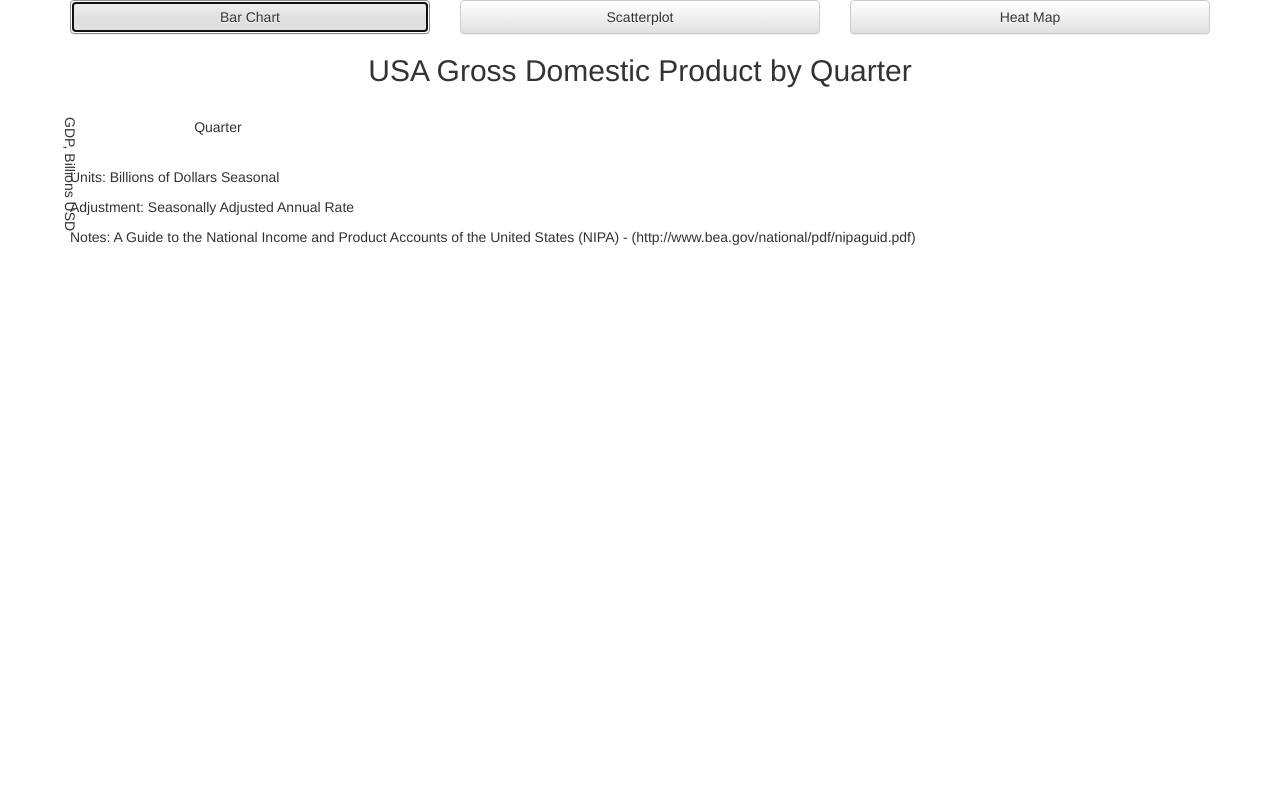
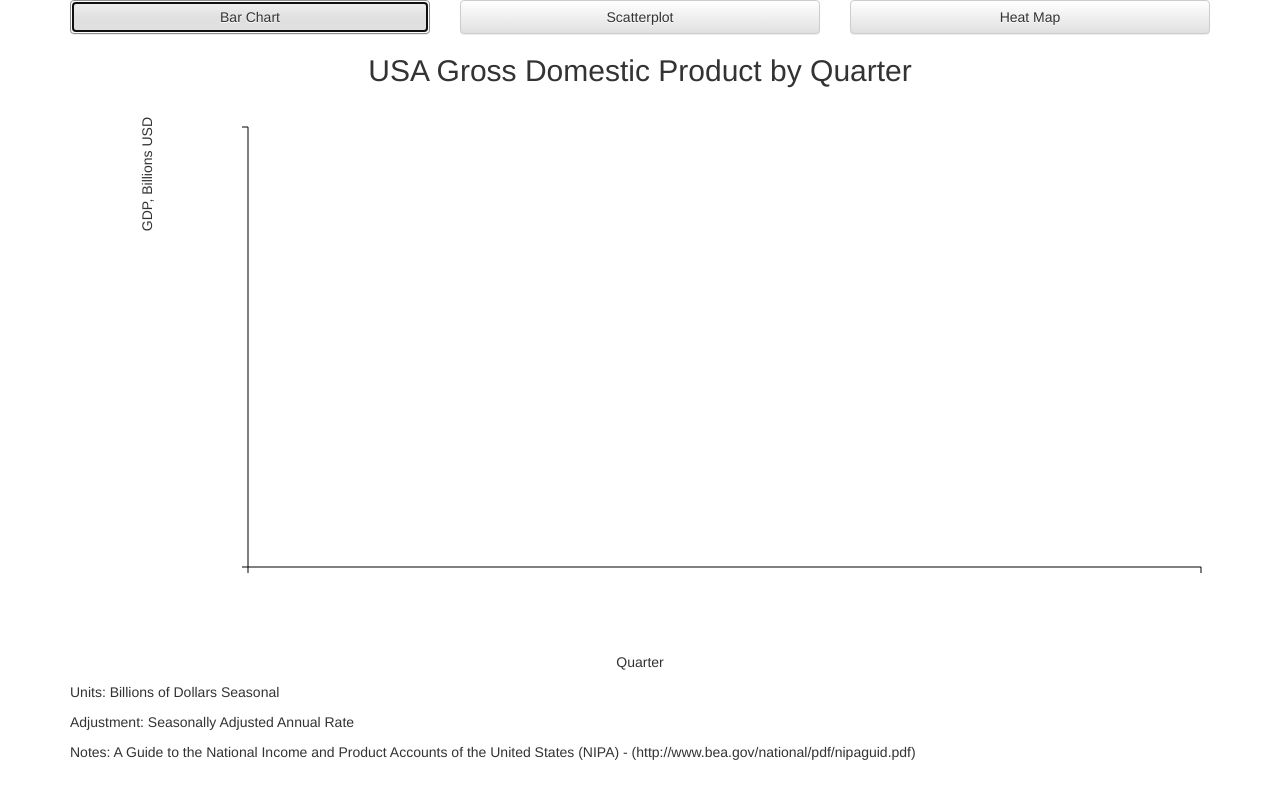
Before and after one commit to templetonpr/fcc-graphs, a plain HTML site: page index.html in a window 1280 px wide. Both pictures are taken after a click on the button "Bar Chart". Drawn offline with nearby package versions, Linux system fonts and the light colour scheme; no server answers.

Commit message:
Add bar graph

```diff
--- a/index.html
+++ b/index.html
@@ -37,6 +37,35 @@
 
     <div class="row">
       <div class="col-xs-12" id="graphContainer">
+
+        <div class="row">
+          <div class="col-xs-12 text-center">
+            <h2 id='title'>Title</h2>
+          </div>
+        </div>
+
+        <div class="row">
+          <div class="col-xs-1">
+            <p id='yLabel'>yLabel</p>
+          </div>
+          <div class="col-xs-11">
+            <div id='graph'></div>
+          </div>
+        </div>
+
+        <div class="row">
+          <div class="col-xs-12 text-center">
+            <p id='xLabel'>xLabel</p>
+          </div>
+        </div>
+
+        <div class="row">
+          <div class="col-xs-12">
+            <div id='desc'>desc</div>
+          </div>
+        </div>
+
+      </div>
     </div>
 
   </main>
--- a/scripts/app.js
+++ b/scripts/app.js
@@ -12,13 +12,14 @@ function Graph(url, title, xLabel, yLabel, desc, type) {
   this.data = [];
 
   this.render = function() {
-    var temp = "";
-    temp += "<h2 id='title'>"+thisGraph.title+"</h2><br>";
-    temp += "<p id='yLabel'>"+thisGraph.yLabel+"</p>";
-    temp += "<div id='graph'></div>";
-    temp += "<p id='xLabel'>"+thisGraph.xLabel+"</p><br>";
-    temp += "<div id='desc'>"+thisGraph.desc+"</div>";
-    $("#graphContainer").html(temp);
+    $("#title").text(thisGraph.title);
+    $("#xLabel").text(thisGraph.xLabel);
+    $("#yLabel").text(thisGraph.yLabel);
+    $("#desc").html(thisGraph.desc);
+    $("#graph").html("");
+    if (thisGraph.type == 'bar') {
+      drawBarGraph(thisGraph.data);
+    }
   };
 
   $.getJSON(url)
@@ -27,7 +28,7 @@ function Graph(url, title, xLabel, yLabel, desc, type) {
     if (thisGraph.url == "https://raw.githubusercontent.com/FreeCodeCamp/ProjectReferenceData/master/GDP-data.json") {
       // reformat GDP data
       thisGraph.data = data.data.map(function(val){
-        return {quarter: val[0], value: val[1]};
+        return {xVal: val[0], yVal: val[1]};
       });
 
     } else if (thisGraph.url == "https://raw.githubusercontent.com/FreeCodeCamp/ProjectReferenceData/master/global-temperature.json") {
@@ -85,3 +86,109 @@ $(function(){
     heatMap.render();
   });
 });
+
+function drawBarGraph(graphData) {
+  // draw bar graph
+  // expects data to be in the form: [{"xVal": xVal, "yVal": yVal},...]
+
+  // Color variables
+  var backgroundColor = '#fff';
+  var barColor = 'lightblue'; // @todo pick a better color (and use hex code)
+  var barOutline = 'lightBlue'; // @todo pick a better color (and use hex code)
+  var barOutlineWidth = 1;
+  var selectedBarColor = 'blue'; // @todo pick a better color (and use hex code)
+
+  var margin = {top: 30, right: 10, bottom: 30, left: 80};
+
+  // Set up graph and bar sizes
+  var graphWidth = $("#graph").width() - margin.left - margin.right;
+  var graphHeight = $("#graph").height() - margin.top - margin.bottom;
+  var barWidth = graphWidth / graphData.length;
+  var barOffset = 2;
+
+  // Massage the graph data into an easier to draw format
+  // @todo change this to play more nicely with  bar graph data objects
+  var yVals = [];
+  var xVals = [];
+  for (var i = 0; i < graphData.length; i++) {
+    yVals.push(graphData[i].yVal);
+    xVals.push(graphData[i].xVal);
+  }
+
+  var yScale = d3.scale.linear()
+    .domain([0, d3.max(yVals)])
+    .range([0, graphHeight]);
+
+  var xScale = d3.scale.ordinal()
+    .domain(d3.range(0, graphData.length))
+    .rangeBands([0, graphWidth]);
+
+  // Draw tooltip div
+  d3.select('body').append('div')
+    .attr('id', 'tooltip');
+
+  // Draw the graph
+  d3.select("#graph").append('svg')
+    .attr('width', graphWidth + margin.left + margin.right)
+    .attr('height', graphHeight + margin.top + margin.bottom + 50)
+    .style('background', backgroundColor)
+    .append('g')
+    .attr('transform', 'translate(' + margin.left + ', ' + margin.top + ')')
+    .selectAll('rect').data(yVals)
+    .enter().append('rect')
+    .style({'fill': barColor, 'stroke': barOutline, 'stroke-width': barOutlineWidth})
+    .attr('width', xScale.rangeBand())
+    .attr('height', function(data, i) {return yScale(data);})
+    .attr('x', function(data, i) {return xScale(i);})
+    .attr('y', function(data) {return graphHeight - yScale(data);})
+
+    .on('mouseover', function(data) {
+      d3.select(this).style('fill', selectedBarColor);
+
+      // show tooltip
+      d3.select('#tooltip')
+        .style('top', (event.pageY - 10) + 'px')
+        .style('left', (event.pageX + 10) + 'px')
+        .style('visibility', 'visible')
+        .html("<p>GDP: $" + data + " Billion</p><p>Quarter:" + /* Quarter data goes here */ + "</p>");
+
+    }).on('mouseout', function(data){
+      d3.select(this).style('fill', barColor);
+      // hide tooltip
+      d3.select('#tooltip').style('visibility', 'hidden');
+    });
+
+  // Vertical guide
+  var verticalGuideScale = d3.scale.linear()
+    .domain([0, d3.max(yVals)])
+    .range([graphHeight, 0]);
+
+  var vAxis = d3.svg.axis()
+    .scale(verticalGuideScale)
+    .orient('left')
+    .ticks(16)
+    .tickFormat(function(i){return "$ " + i + " B"});
+
+  var verticalGuide = d3.select('svg').append('g');
+  vAxis(verticalGuide);
+  verticalGuide.attr('transform', 'translate(' + margin.left + ', ' + margin.top + ')');
+  verticalGuide.selectAll('path').style({fill: 'none', stroke: "#000"});
+  verticalGuide.selectAll('line').style({stroke: "#000"});
+
+  // Horizontal Guide
+  var horizontalGuideScale = d3.scale.ordinal()
+    .domain(d3.range(0, graphData.length, 6))
+    .rangeRoundBands([0, graphWidth]);
+
+  var hAxis = d3.svg.axis()
+    .scale(horizontalGuideScale)
+    .orient('bottom')
+    .tickFormat(function(i){ return xVals[i].split("-")[0];})
+
+  var horizontalGuide = d3.select('svg').append('g');
+  hAxis(horizontalGuide);
+  horizontalGuide.attr('transform', 'translate(' + margin.left + ',' + (graphHeight + margin.top) + ')');
+  horizontalGuide.selectAll('path').style({fill: 'none', stroke: '#000'});
+  horizontalGuide.selectAll('line').style({stroke: '#000'});
+  horizontalGuide.selectAll('text').attr('class', 'rotatedText');
+}
--- a/styles/main.css
+++ b/styles/main.css
@@ -1,12 +1,27 @@
-#title {
-  text-align: center;
+#yLabel {
+  transform: rotate(-90deg);
+  transform-origin: top right 0;
+  float: right;
+  margin-top: 20px;
+  white-space: pre;
 }
 
-#yLabel {
-  transform: rotate(90deg);
-  transform-origin: left top 0;
-  float: left;
-  margin-left: 10px;
+#graph {
+    min-height: 500px;
 }
 
-#xLabel {}
+.rotatedText {
+    transform: rotate(60deg) translateX(25px) translateY(-10px);
+    transform-origin: top left 0;
+}
+
+#tooltip {
+    position: absolute;
+    padding: 5px;
+    background-color: rgba(176, 196, 222, 1);
+    border: 1px solid #222;
+    border-radius: 5px;
+    visibility: hidden;
+    pointer-events: none;
+    box-shadow: 2px 2px 2px black;
+}
```
Also changed, not shown: 1 other file.
